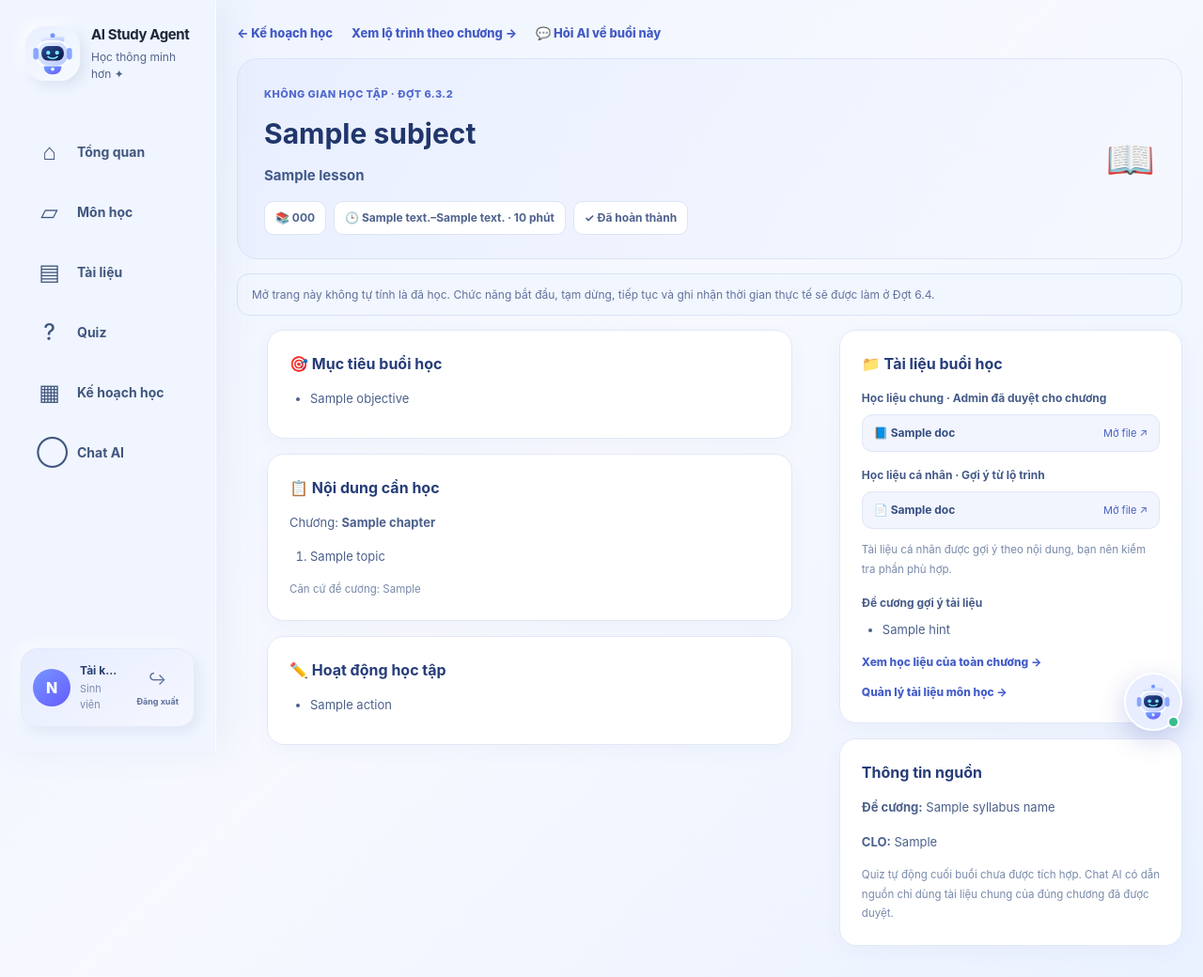
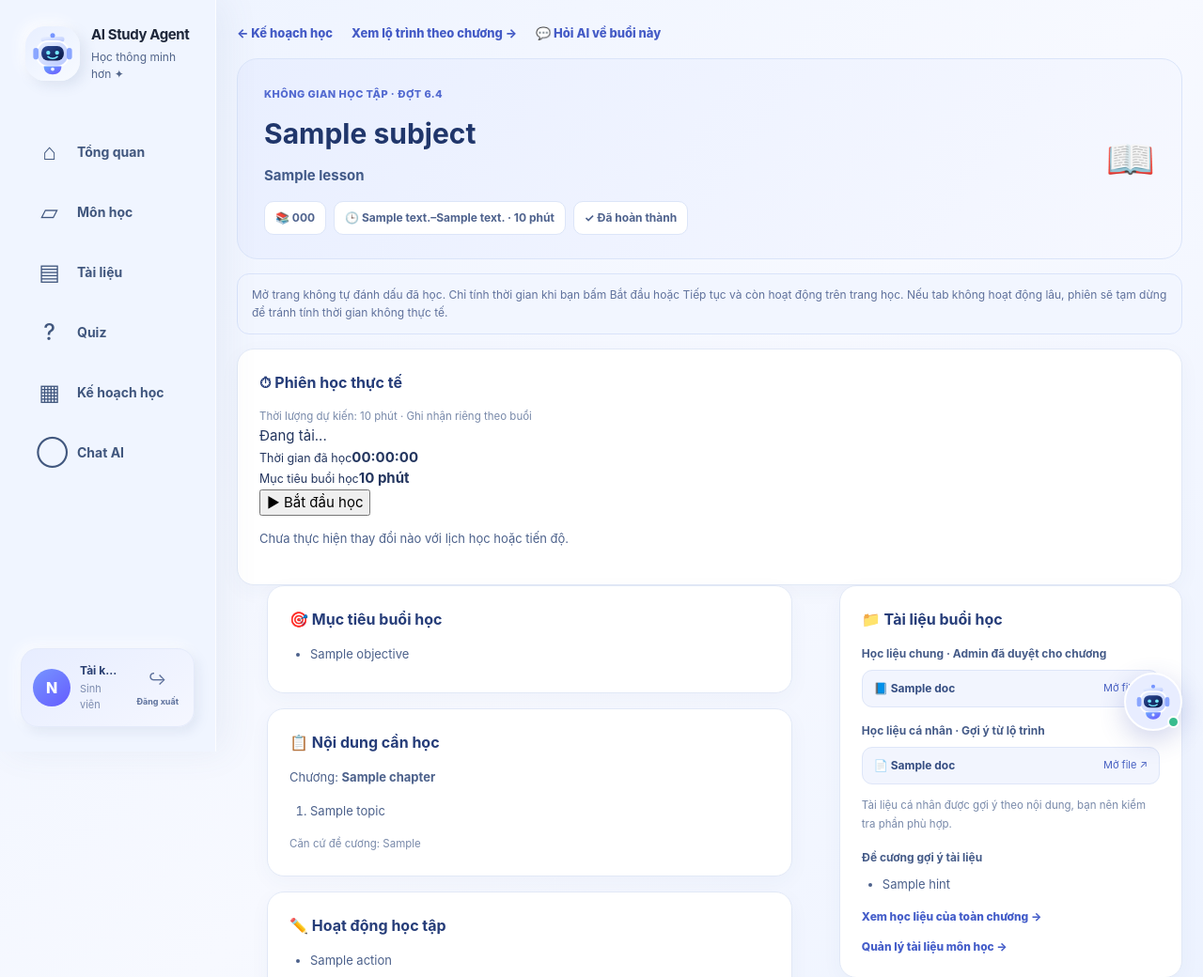
Before and after one commit to nguyencongthanh09102005-beep/AI-Study-Agent, a Flask app: template templates/study_session.html in a window 1280 px wide. Shown: the top 1040 px of the page at 94% size. Before the commit the page ends 1007 px from the top, so only its background shows below. Run offline with Flask 3, Linux system fonts and the light colour scheme; the template is opened without the code that fills it: most values are stand-ins (such as "Sample title", 1, 10 or a date in 2020).

Commit message:
feat(study): add timer controls and actual study duration to learning room

```diff
--- a/templates/study_session.html
+++ b/templates/study_session.html
@@ -13,7 +13,7 @@
   </nav>
   <header class="study-room-hero">
     <div>
-      <span class="study-room-eyebrow">KHÔNG GIAN HỌC TẬP · ĐỢT 6.3.2</span>
+      <span class="study-room-eyebrow">KHÔNG GIAN HỌC TẬP · ĐỢT 6.4</span>
       <h2>{{ subject.name }}</h2>
       <p>{{ lesson.title }}</p>
       <div class="study-room-meta">
@@ -24,7 +24,30 @@
     </div>
     <span class="study-room-icon" aria-hidden="true">📖</span>
   </header>
-  <p class="study-room-note" role="note">Mở trang này không tự tính là đã học. Chức năng bắt đầu, tạm dừng, tiếp tục và ghi nhận thời gian thực tế sẽ được làm ở Đợt 6.4.</p>
+  <p class="study-room-note" role="note">Mở trang không tự đánh dấu đã học. Chỉ tính thời gian khi bạn bấm Bắt đầu hoặc Tiếp tục và còn hoạt động trên trang học. Nếu tab không hoạt động lâu, phiên sẽ tạm dừng để tránh tính thời gian không thực tế.</p>
+  <section class="study-room-card study-session-timer" id="studySessionTimer"
+           data-task-id="{{ task.id }}" data-csrf="{{ study_csrf }}"
+           data-initial-status="{{ study_state.status }}"
+           data-initial-seconds="{{ study_state.elapsed_seconds }}">
+    <div class="study-session-timer-top">
+      <div>
+        <h3>⏱ Phiên học thực tế</h3>
+        <p class="study-room-muted">Thời lượng dự kiến: {{ task.duration }} phút · Ghi nhận riêng theo buổi</p>
+      </div>
+      <span id="studySessionState" class="study-session-state" role="status" aria-live="polite">Đang tải...</span>
+    </div>
+    <div class="study-session-metrics">
+      <div><small>Thời gian đã học</small><strong id="studySessionElapsed">00:00:00</strong></div>
+      <div><small>Mục tiêu buổi học</small><strong>{{ task.duration }} phút</strong></div>
+    </div>
+    <div class="study-session-actions">
+      <button type="button" id="studySessionStart">▶ Bắt đầu học</button>
+      <button type="button" id="studySessionPause" hidden>⏸ Tạm dừng</button>
+      <button type="button" id="studySessionResume" hidden>▶ Tiếp tục</button>
+      <button type="button" id="studySessionFinish" class="study-session-finish" hidden>✓ Hoàn thành buổi học</button>
+    </div>
+    <p class="study-session-note" id="studySessionNotice" role="status" aria-live="polite">Chưa thực hiện thay đổi nào với lịch học hoặc tiến độ.</p>
+  </section>
   <div class="study-room-columns">
     <main class="study-room-main">
       <section class="study-room-card">
@@ -85,3 +108,6 @@
 
 </div>
 {% endblock %}
+{% block scripts %}
+<script src="{{ url_for('static', filename='js/study_session_timer.js') }}"></script>
+{% endblock %}
```
